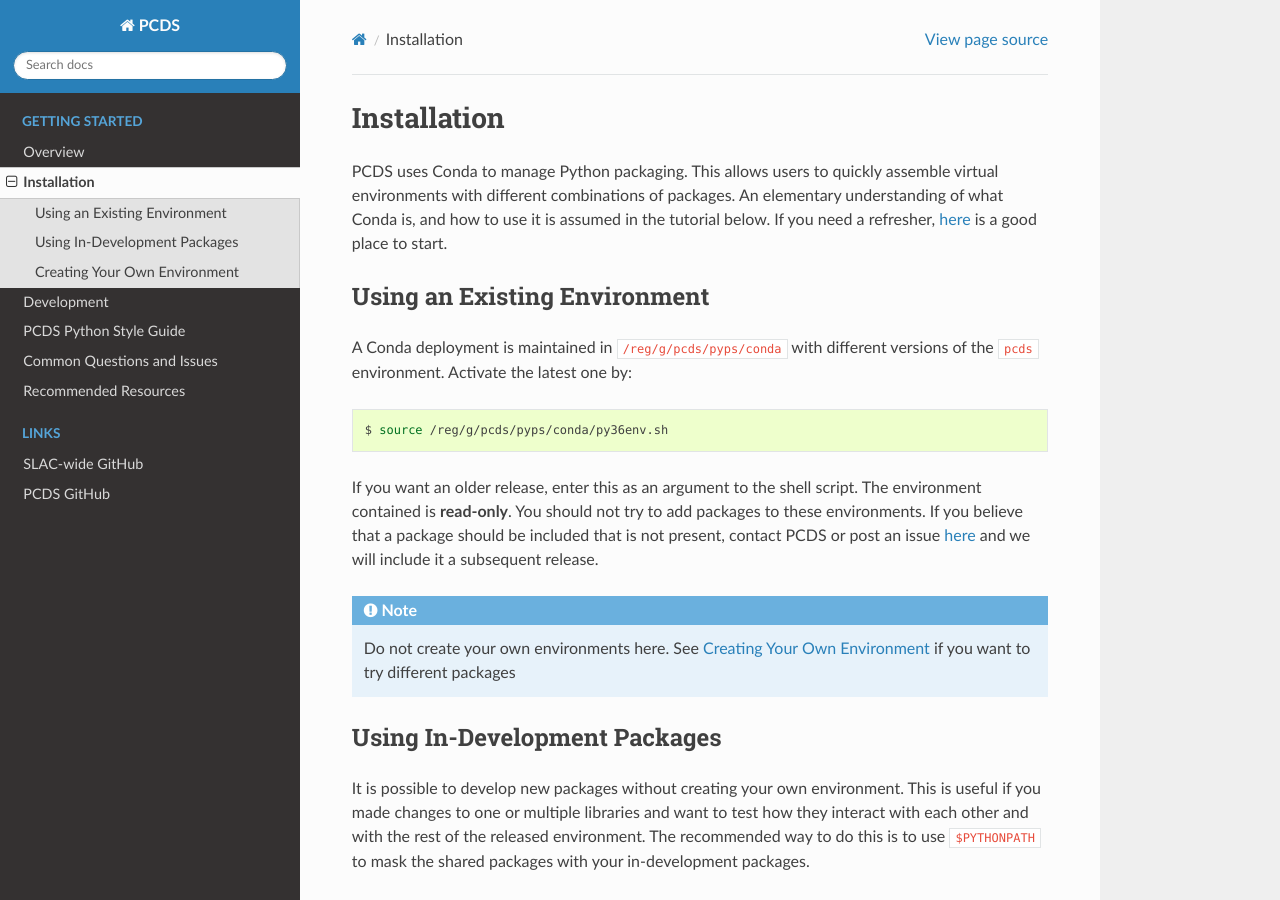
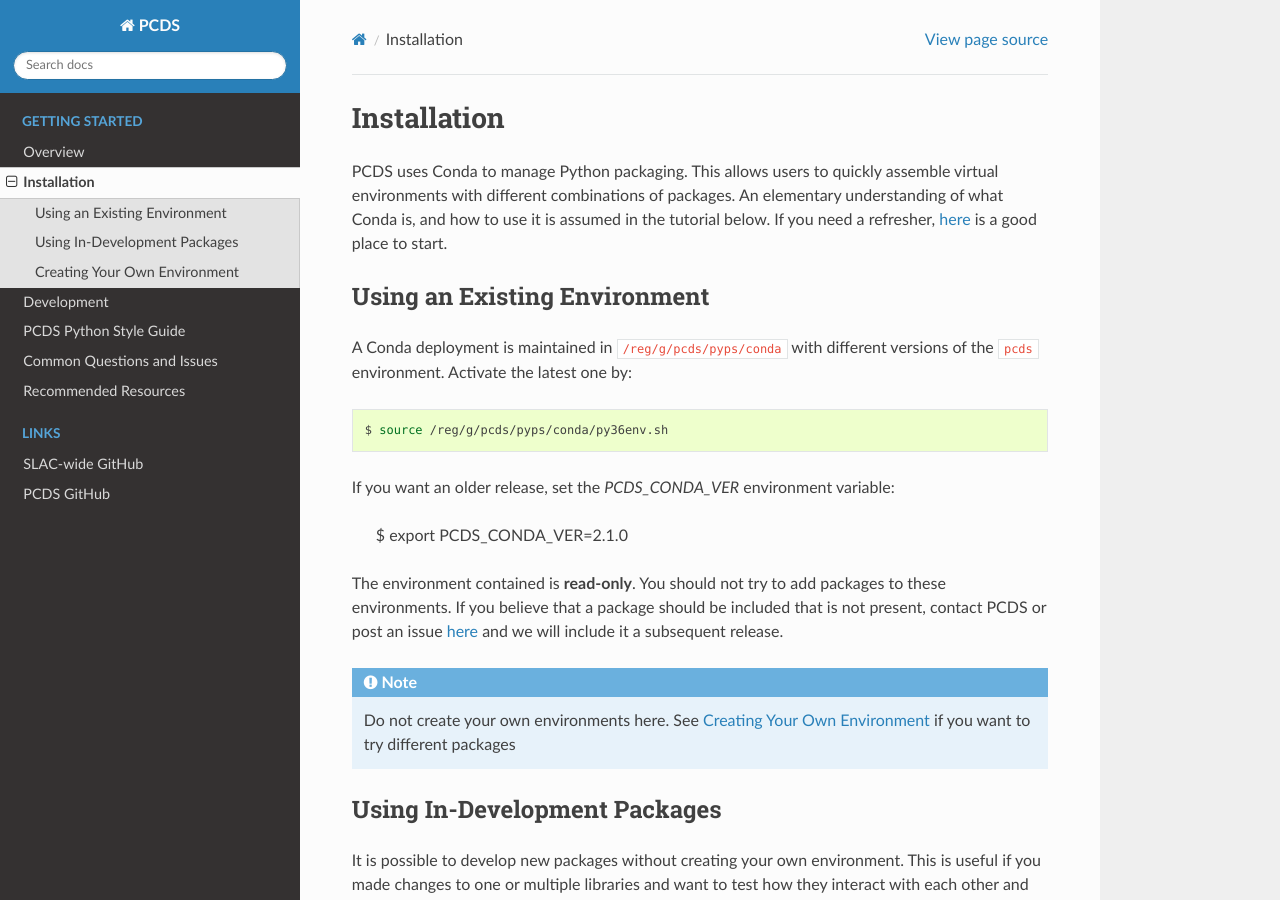
Before and after one commit to pcdshub/pcdshub.github.io, a Sphinx documentation site: the page built from source/installation.rst, in a window 1280 px wide and 900 px high. Built offline with Sphinx 7.4.7 and the Read the Docs theme 2.0.0, drawn with Linux system fonts in a browser that asks for light colours.

Commit message:
MNT: Update outdated instructions for env version
Co-Authored-By: Zachary Lentz <ZLLentz@users.noreply.github.com>

```diff
--- a/source/installation.rst
+++ b/source/installation.rst
@@ -16,7 +16,10 @@
 
    $ source /reg/g/pcds/pyps/conda/py36env.sh
 
-If you want an older release, enter this as an argument to the shell script.
+If you want an older release, set the `PCDS_CONDA_VER` environment variable:
+
+   $ export PCDS_CONDA_VER=2.1.0
+
 The environment contained is **read-only**. You should not try to add packages
 to these environments. If you believe that a package should be included that is
 not present, contact PCDS or post an issue `here
```
